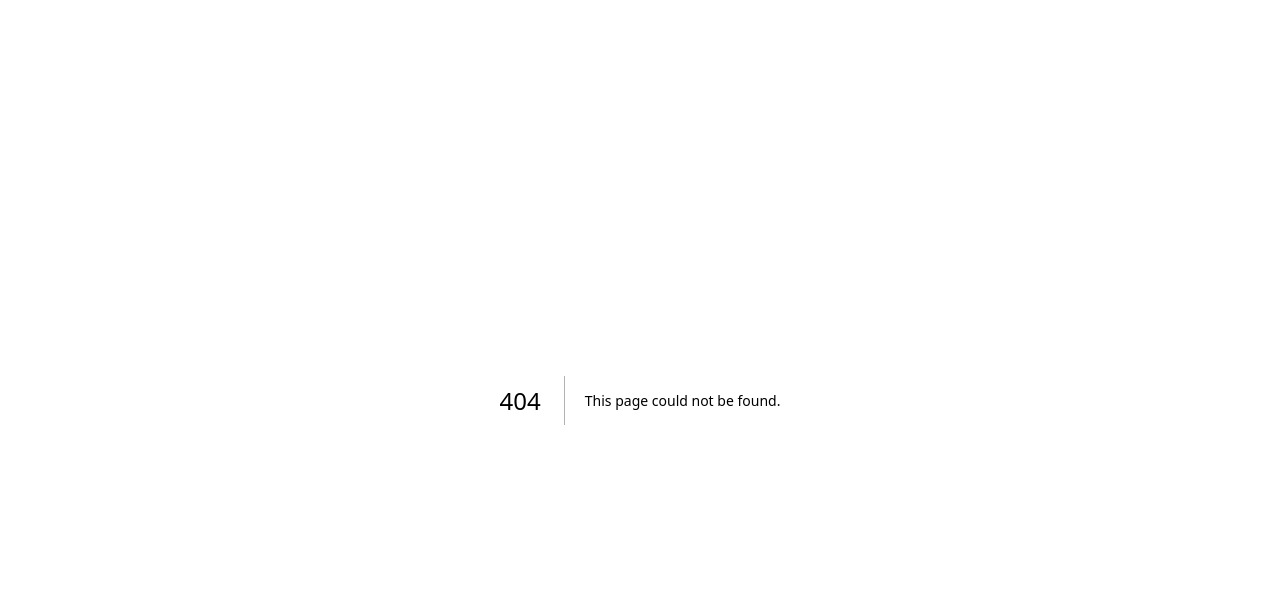
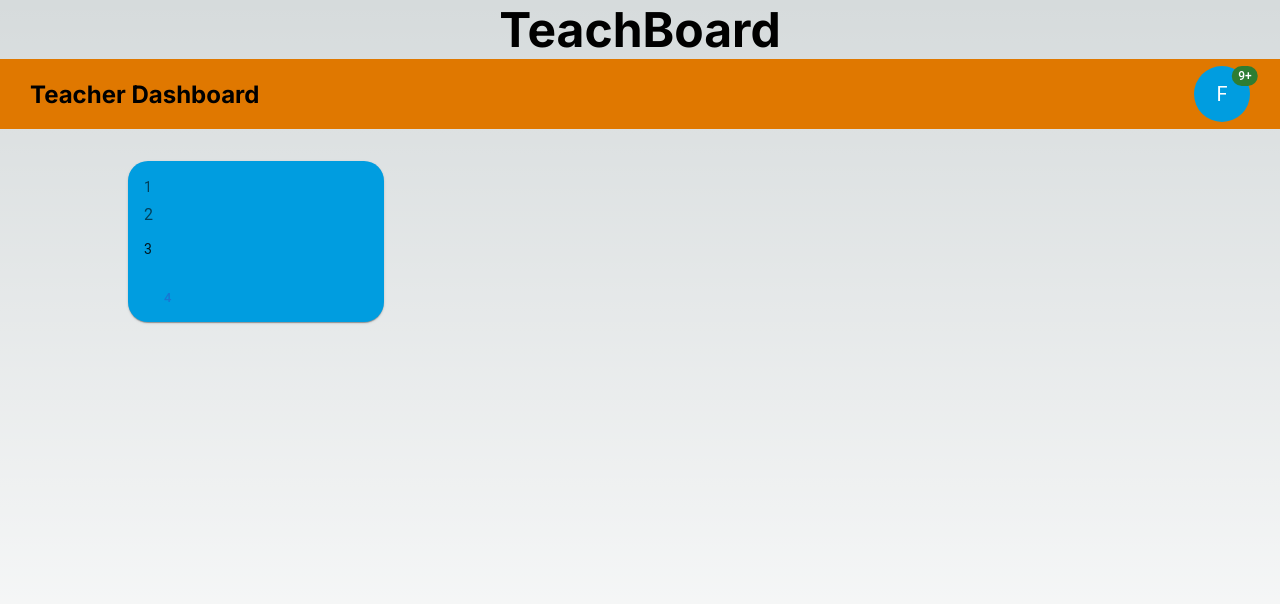
Before and after one commit to Filszu/teach-board, a Next.js app: page /dashboard in a window 1280 px wide. Before the commit this address had no page. Shown: the top 604 px of the page. Built offline with nearby package versions, Linux system fonts and the light colour scheme.

Commit message:
net layout created

```diff
--- /dev/null
+++ b/app/(teacher)/dashboard/layout.tsx
@@ -0,0 +1,18 @@
+import { Navabar } from "@/components";
+import styles from './page.module.css'
+
+export default function DashboardLayout({
+    children, // will be a page or nested layout
+  }: {
+    children: React.ReactNode;
+  }) {
+    return (
+        <div className={styles.container}>
+            <h1 className={styles.title}>TeachBoard</h1>
+            <Navabar />
+            <main className={styles.panelContainer}>
+                {children}
+            </main>
+        </div>
+    );
+  }
--- a/app/teacher/dashboard/page.tsx
+++ b/app/(teacher)/dashboard/page.tsx
@@ -1,4 +1,4 @@
-import { InfoCard, Navabar } from '@/components'
+import { InfoCard} from '@/components'
 import styles from './page.module.css'
 
 import Image from 'next/image'
@@ -11,16 +11,12 @@ type Props = {}
 const Page = (props: Props) => {
   console.log('db', process.env.DB_PASS)
   return (
-    <div className={styles.container}>
-        <h1 className={styles.title}>TeachBoard</h1>
-        <Navabar />
-        <main className={styles.panelContainer}>
+
           <section className={styles.infoBox}>
             <InfoCard/>
           </section>
 
-        </main>
-    </div>
+
   )
 }
 
--- a/components/userIcon/UserIcon.module.css
+++ b/components/userIcon/UserIcon.module.css
@@ -2,4 +2,5 @@
     justify-self: flex-end;
 
     cursor: pointer;
+    position: relative;
 }
--- a/components/userIcon/UserIcon.tsx
+++ b/components/userIcon/UserIcon.tsx
@@ -2,8 +2,10 @@
 import Avatar from '@mui/material/Avatar';
 import { deepOrange, deepPurple } from '@mui/material/colors';
 import Image from 'next/image';
+import Badge from '@mui/material/Badge';
 
 import styles from './UserIcon.module.css'
+import { Stack } from '@mui/material';
 type Props = {
     userName: string,
     userImg?: string,
@@ -13,12 +15,28 @@ type Props = {
 
 const UserIcon = (props: Props) => {
   return (
+
     <div className={styles.icon}>
+
+
+
+
         <Avatar sx={{ width: 56, height: 56 ,bgcolor: "var(--color-lightBlue)", }}
+        alt={`${props.userName[0]??'U'}`}
+        >{props.userName[0]}
 
-        >{props.userName[0]}</Avatar>
+
+
+
+        </Avatar>
+        <Badge
+          badgeContent={50} color="success" style={{position:"absolute", top: "10px",right:"5px"}} max={9}
+        >
+        </Badge>
+
         {/* <Avatar alt="User Profile img" src="../public/imgs/avatars/1.png" /> */}
     </div>
+
   )
 }
 
```
Also changed, not shown: app/(teacher)/dashboard/page.module.css (renamed from app/teacher/dashboard/page.module.css).
